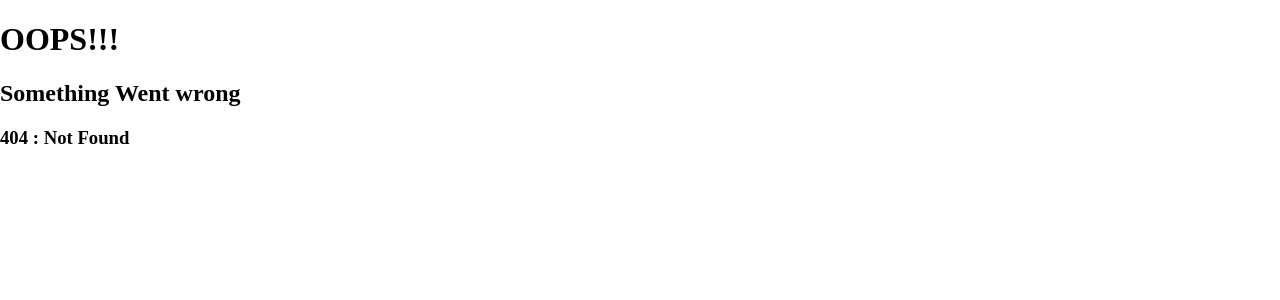
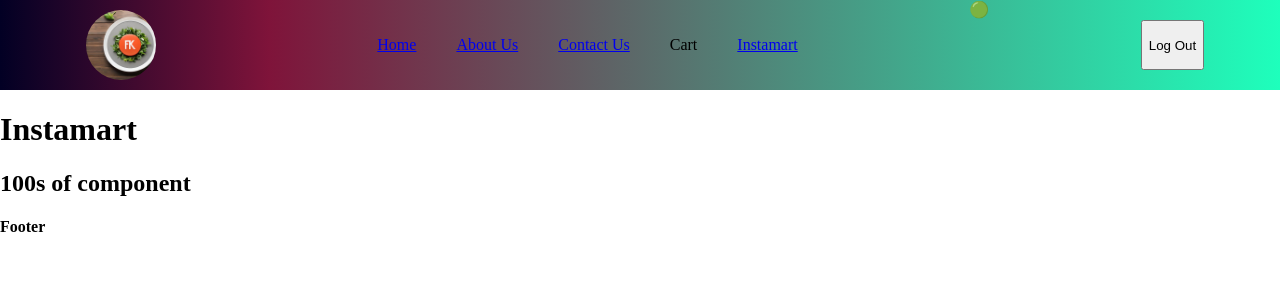
Before and after one commit to ankanmal/react-mastery, a React (Vite) app in the folder day9/reactcodeday9/: page /instamart in a window 1280 px wide. Before the commit this address had no page. Shown: the top 300 px of the page. Built offline with nearby package versions, Linux system fonts and the light colour scheme.

Commit message:
created instamart component

```diff
--- a/day9/reactcodeday9/src/App.js
+++ b/day9/reactcodeday9/src/App.js
@@ -10,6 +10,7 @@ import Error from "./components/Error";
 import Contact from "./components/Contact";
 import RestaurantMenu from "./components/RestaurantMenu";
 import Profile from "./components/Profile";
+import Instamart from "./components/Instamart";
 
 const Foodkingdom = () => {
   return (
@@ -49,6 +50,10 @@ const appRouter = createBrowserRouter([
         path: "/restaurant/:resId",
         element: <RestaurantMenu />,
       },
+      {
+        path: "/instamart",
+        element: <Instamart />,
+      },
     ],
   },
 ]);
--- /dev/null
+++ b/day9/reactcodeday9/src/components/Instamart.js
@@ -0,0 +1,9 @@
+const Instamart = () => {
+  return (
+    <div>
+      <h1>Instamart</h1>
+      <h2>100s of component</h2>
+    </div>
+  );
+};
+export default Instamart;
--- a/day9/reactcodeday9/src/components/Navbar.js
+++ b/day9/reactcodeday9/src/components/Navbar.js
@@ -20,6 +20,9 @@ const Navbar = () => {
           <Link to="/contact"> Contact Us</Link>
         </li>
         <li>Cart</li>
+        <li>
+          <Link to="/instamart"> Instamart</Link>
+        </li>
       </ul>
       <span>{isOnline ? "🟢" : "🔴"}</span>
       {!isLogin ? (
```
